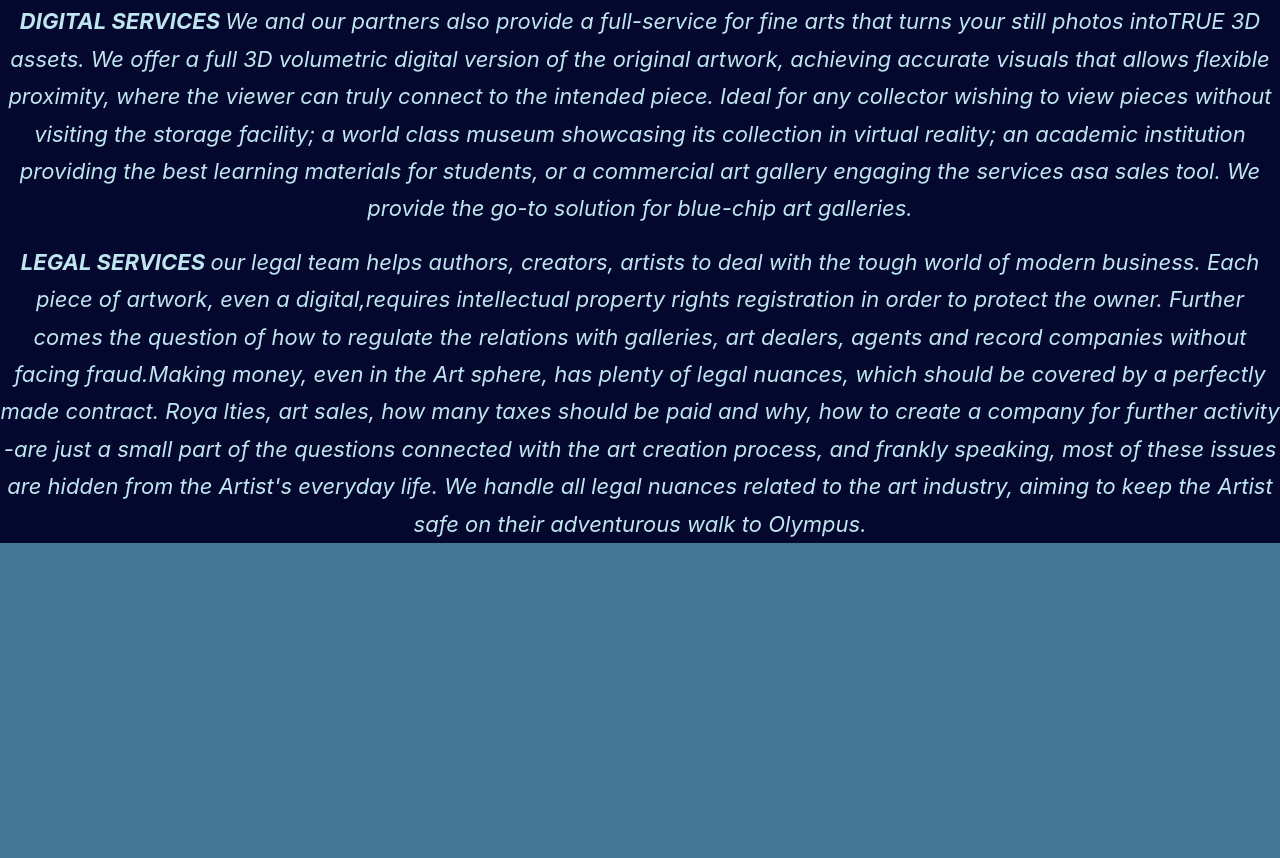
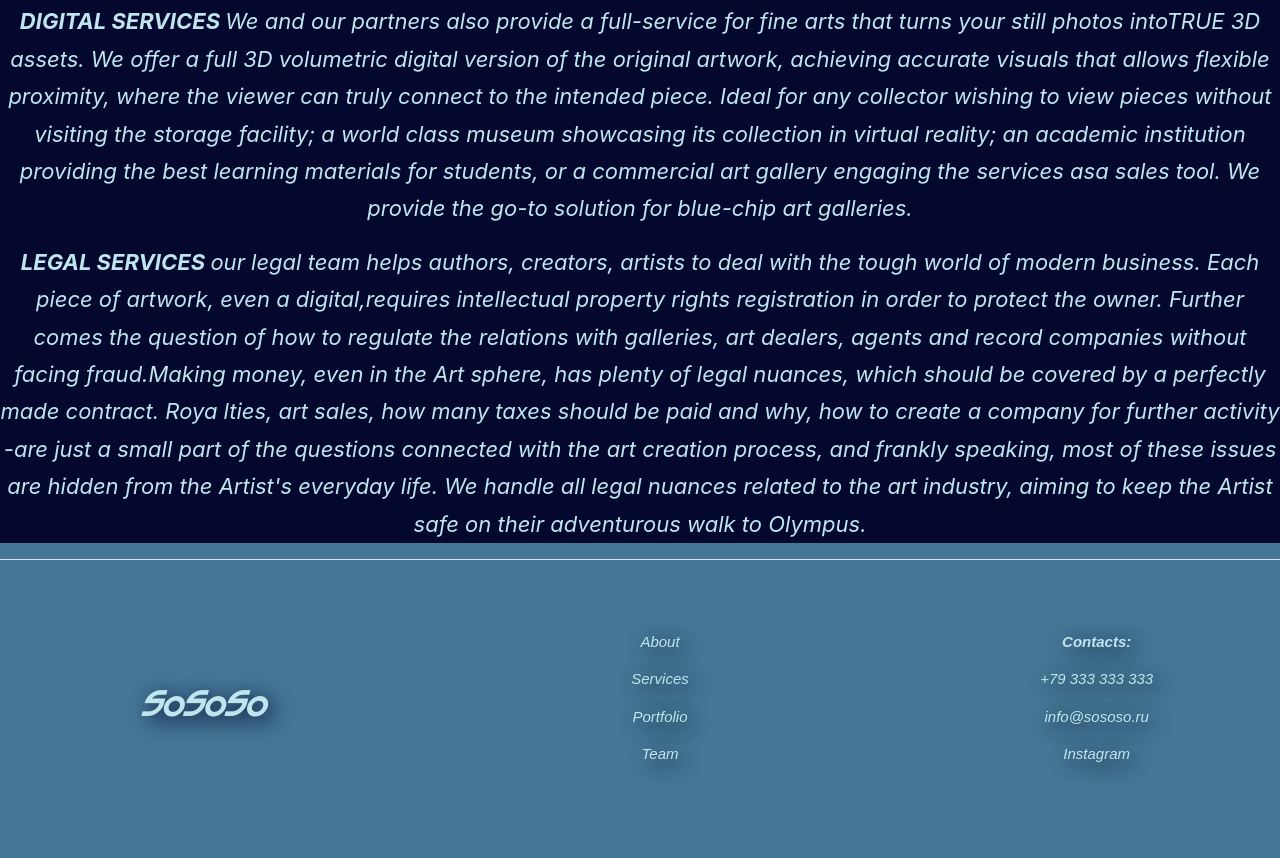
Before and after one commit to ninalesik/NatashaElistratova.github.io, a plain HTML site: page index.html in a window 1280 px wide. Shown: the part 3216-4074 px from the top of the page. Before the commit the page ends 3775 px from the top, so only its background shows below. Drawn offline with nearby package versions, Linux system fonts and the light colour scheme.

Commit message:
Footer added to index file

```diff
--- a/assets/styles/style.css
+++ b/assets/styles/style.css
@@ -114,3 +114,31 @@ li a:hover {
   text-align: center;
   color: #bfe6ef;
 }
+.footer{
+  text-align: center;
+  font-family: sans-serif;
+  font-style: italic;
+  color: #bfe6ef;
+  font-size: 15px;
+  padding-top: 15px;
+  height: 250px;
+  text-shadow: 5px 5px 20px #04082e;
+}
+.footer-link{
+  color: #bfe6ef;
+  text-decoration: none;
+  font-family: sans-serif;
+  font-style: italic;
+  color: #bfe6ef;
+
+}
+.logo_footer{
+  font-family: "SanghaKali", sans-serif;
+  font-size: 40px;
+  padding-top: 5%;
+  text-shadow: 5px 5px 20px #04082e;
+}
+ol a:hover {
+  color: #eebd6b;
+  text-decoration: none;
+}
--- a/assets/styles/style_portfolio.css
+++ b/assets/styles/style_portfolio.css
@@ -194,3 +194,15 @@ h2 {
   height: auto;
   margin-bottom: 70px;
 }
+.footer {
+  text-align: center;
+  font-family: sans-serif;
+  font-style: italic;
+  color: #bfe6ef;
+  font-size: 15px;
+}
+
+.footer_link {
+  color: #bfe6ef;
+  text-decoration: none;
+}
--- a/index.html
+++ b/index.html
@@ -159,7 +159,30 @@
                 </div>
             </section>
         </main>
-        <footer></footer>
+            <footer class="text-center pt-4 pt-md-5 border-top">
+              <div class="footer">
+        <div class="row">
+          <div class="col-12 col-md logo_footer">
+          SoSoSo
+            </div>
+          <div class="col-12 col-md">
+            <ul class="list-unstyled test-small">
+            <ol><a href="about.asp" class="footer-link">About</a></ol>
+              <ol><a href="services.asp" class="footer-link">Services</a></ol>
+              <ol><a href="portfolio.html" class="footer-link">Portfolio</a></ol>
+              <ol><a href="team.asp" class="footer-link">Team</a></ol>
+            </ul>
+          </div>
+          <div class="col-12 col-md">
+            <ul class="list-unstyled test-small">
+              <ol><a href="contact.asp" class="footer-link"><b>Contacts:</b></a></ol>
+              <ol>+79 333 333 333</ol>
+              <ol>info@sososo.ru</ol>
+              <ol><a href="https://www.instagram.com/" class="footer-link">Instagram</a></ol>
+            </ul>
+          </div>
+          </div>
+              </footer>
         <script
             src="https://code.jquery.com/jquery-3.5.1.slim.min.js"
             integrity="sha384-DfXdz2htPH0lsSSs5nCTpuj/zy4C+OGpamoFVy38MVBnE+IbbVYUew+OrCXaRkfj"
```
Also changed, not shown: portfolio.html (+22 -2 lines).
